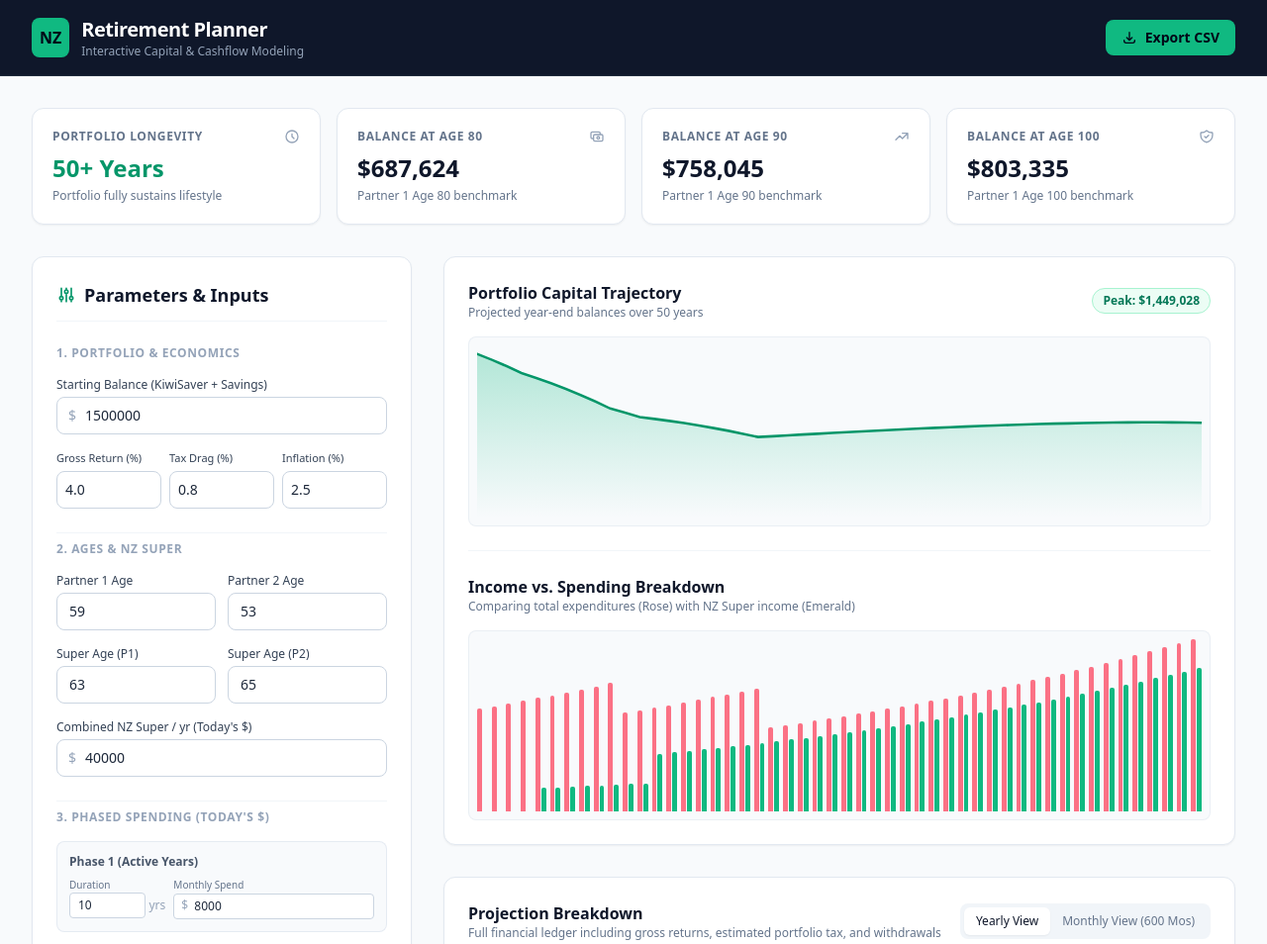
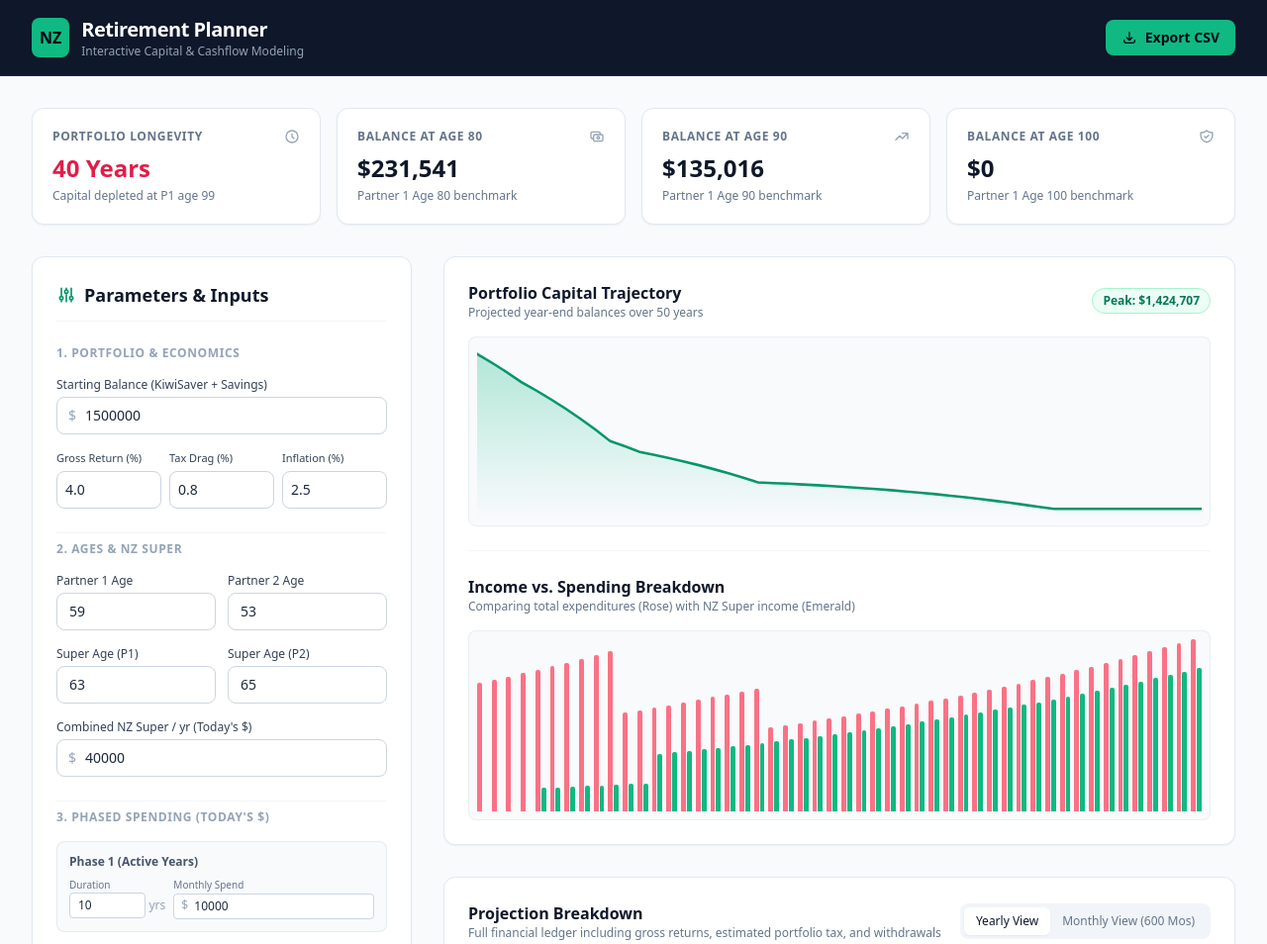
Before and after one commit to sutts/retirement-planning, a plain HTML site: page index.html in a window 1280 px wide. Shown: the top 954 px of the page at 99% size. Drawn offline with nearby package versions, Linux system fonts and the light colour scheme.

Commit message:
initial coimminy

```diff
--- a/index.html
+++ b/index.html
@@ -152,7 +152,7 @@
               <label class="text-[10px] text-slate-500 block">Monthly Spend</label>
               <div class="relative">
                 <span class="absolute inset-y-0 left-0 pl-2 flex items-center text-slate-400 text-xs">$</span>
-                <input type="number" id="p1Spend" value="8000" class="w-full pl-5 pr-2 py-1 border border-slate-300 rounded text-xs">
+                <input type="number" id="p1Spend" value="10000" class="w-full pl-5 pr-2 py-1 border border-slate-300 rounded text-xs">
               </div>
             </div>
           </div>
@@ -278,7 +278,7 @@
       annualSuper: getVal('annualSuper', 40000),
       p1Years: getVal('p1Years', 10),
       p2Years: getVal('p2Years', 10),
-      p1Spend: getVal('p1Spend', 8000),
+      p1Spend: getVal('p1Spend', 10000),
       p2Spend: getVal('p2Spend', 6000),
       p3Spend: getVal('p3Spend', 4000)
     };
@@ -293,8 +293,10 @@
     const currentYear = new Date().getFullYear();
     const currentMonth = new Date().getMonth();
 
+    // Geometric compounding math patch
+    const netAnnualRate = Math.max(0, p.grossReturnRate - p.taxRate);
+    const monthlyNetRate = Math.pow(1 + netAnnualRate, 1/12) - 1;
     const monthlyGrossRate = Math.pow(1 + p.grossReturnRate, 1/12) - 1;
-    const monthlyTaxRate = Math.pow(1 + p.taxRate, 1/12) - 1;
     const monthlyInflationRate = Math.pow(1 + p.inflationRate, 1/12) - 1;
 
     let yearsDepleted = null;
@@ -333,9 +335,11 @@
 
       if (startCap > 0) {
         const taxableBase = Math.max(0, startCap - (netDraw / 2));
+
+        // Direct calculation of net growth using net compounding rate
+        netGain = taxableBase * monthlyNetRate;
         grossGain = taxableBase * monthlyGrossRate;
-        taxPaid = taxableBase * monthlyTaxRate;
-        netGain = grossGain - taxPaid;
+        taxPaid = grossGain - netGain;
 
         endCap = startCap - netDraw + netGain;
 
```
